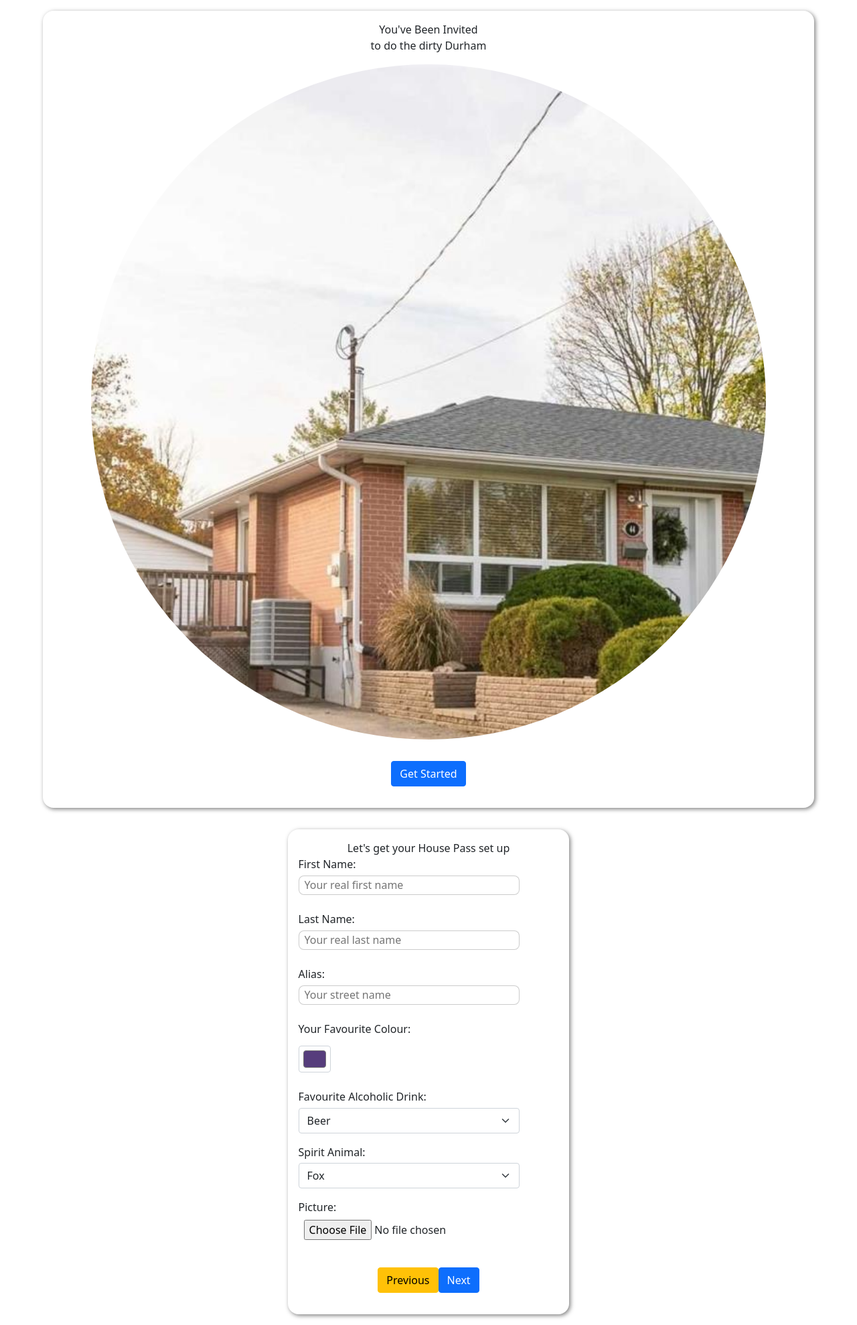
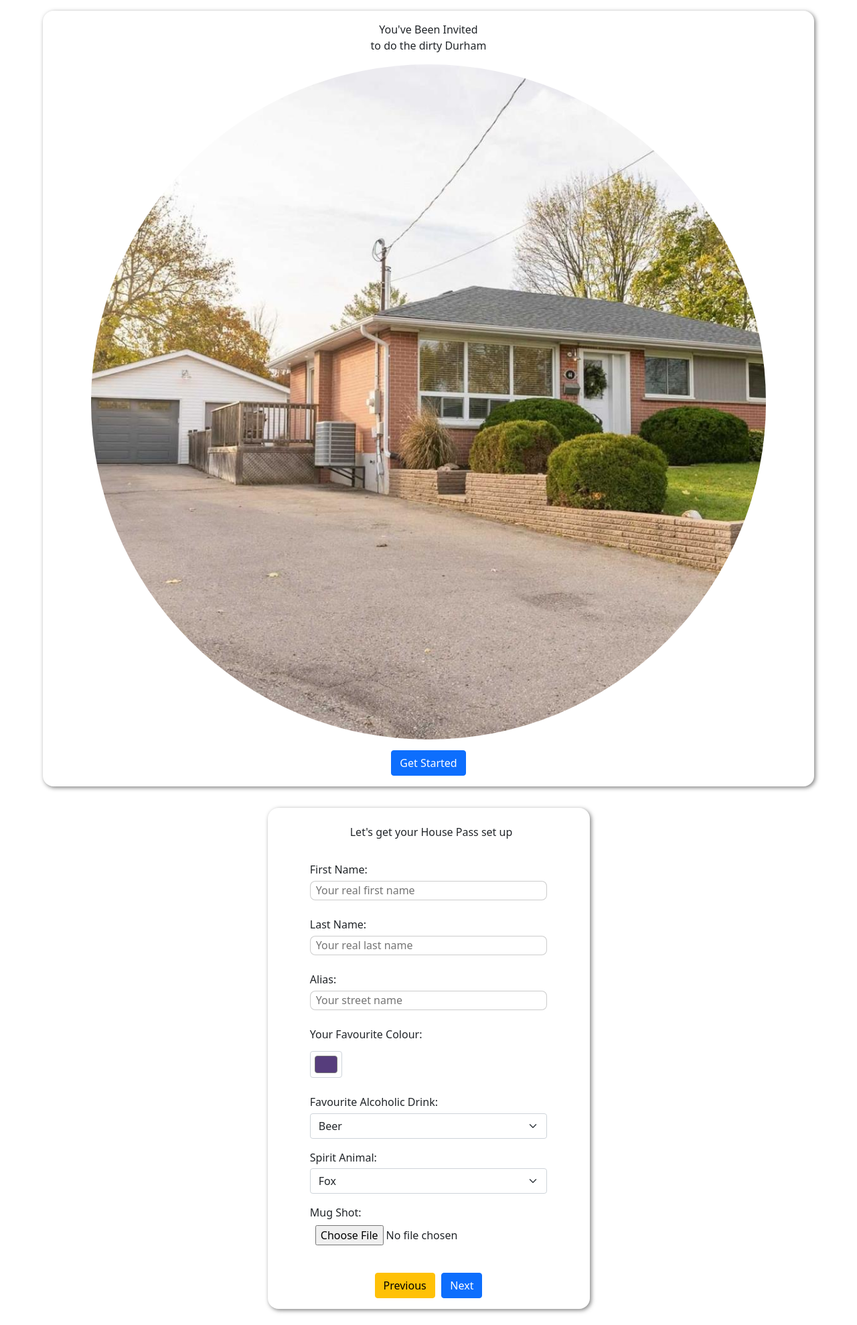
Before and after one commit to LoufaSupreme/housewarming, a Django app: page / in a window 1280 px wide. Shown: the whole page at 67% size. Run offline with Django 3.2, Linux system fonts and the light colour scheme; data that the repository does not hold is empty.

Commit message:
improved styling

```diff
--- a/polls/static/polls/styles.css
+++ b/polls/static/polls/styles.css
@@ -19,6 +19,7 @@ body {
     justify-content: center;
     align-items: center;
     max-width: 100vw;
+    /* background: rgb(0,20,20); */
 }
 
 .poll-container {
@@ -33,6 +34,25 @@ body {
     padding: 1rem;
 }
 
+.poll-question {
+    padding: 0.5rem 0 1rem 0.5rem;
+}
+
+.poll-choice-container {
+    padding: 1rem;
+    width: 100%;
+}
+
+.choice {
+    padding-bottom: 0.8rem;
+}
+
+.poll-img-container {
+    overflow: hidden;
+    border-radius: 2rem;
+    max-height: 80vw;
+}
+
 .poll-img-container.round {
     border-radius: 50%;
     max-width: 90%;
@@ -42,18 +62,26 @@ body {
     margin: 1rem 0;
 }
 
-img {
+#intro-img {
     object-fit: cover;
     transform: translateX(-15%);
     max-width: 150%;
-    aspect-ratio: 1 / 1;
+}
+
+.poll-img {
+    transform: translateY(-15%);
 }
 
 .btn-container {
     display: flex;
+    width: 100%;
     justify-content: center;
     align-items: center;
-    padding: 1rem 0;
+    padding: 0 0;
+}
+
+.btn {
+    margin: 0 0.3rem 0 0.3rem;
 }
 
 .main-header {
@@ -76,6 +104,7 @@ form {
 input {
     padding: 0.1rem 0.5rem 0.1rem 0.5rem ;
     margin-bottom: 0.5rem;
+    margin-right: 0.5rem;
     border-radius: 0.5rem;
     border: 1px solid rgba(0,0,0,0.2);
 }
--- a/polls/templates/polls/index.html
+++ b/polls/templates/polls/index.html
@@ -12,7 +12,7 @@
         <div class='poll-title'>You've Been Invited</div>
         <div class="poll-subtitle">to do the dirty Durham</div>
         <div class="poll-img-container round">
-            <img src="{% static 'polls/images/house.jpg' %}">
+            <img id="intro-img" src="{% static 'polls/images/house.jpg' %}">
         </div>
         <div class="poll-text"></div>
         <div class="btn-container">
@@ -22,7 +22,7 @@
 
     <div class="poll-container">
         <div class='poll-question'>Let's get your House Pass set up</div>
-        <div class="poll-choice-container">
+        <div class="poll-choice-container flex flex-col">
             <div class="input-container">
                 <label for="first_name">First Name:</label>
                 <input type="text" name="first_name" placeholder="Your real first name">
@@ -56,7 +56,7 @@
                 </select>
             </div>
             <div class="input-container">
-                <label for="picture">Picture:</label>
+                <label for="picture">Mug Shot:</label>
                 <input type="file" name="picture">
             </div>
         </div>
@@ -70,22 +70,23 @@
     {% for question in questions %}
     <div id="{{question.id}}" class="poll-container">
         <div class='poll-question'>{{ question.q_text }}</div>
-        <div class="poll-choice-container">
+        {% if question.image %}
+        <div class="poll-img-container">
+            <img class="poll-img" src="/static/polls/images/{{ question.image }}">
+        </div>
+        {% endif %}
+        <div class="poll-choice-container flex flex-col">
             {% for choice in question.choices.all %}
+            <div class="choice flex left-just">
                 {% if question.type == 'checkbox' %}
                 <input class="form-check-input" type="checkbox" value="{{choice.choice_text}}" name="{{choice.id}}">
                 {% else %}
                 <input class="form-check-input" type="radio" value="{{ choice.choice_text }}" id="{{ choice.id }}" name="{{ question.q_text }}">
                 {% endif %}
                 <label for="{{choice.id}}">{{choice.choice_text}}</label>
+            </div>
             {% endfor %}
         </div>
-        {% if question.image %}
-        <div class="poll-img-container">
-            <img src="/static/polls/images/{{ question.image }}">
-        </div>
-        {% endif %}
-        <div class="poll-text"></div>
         <div class="btn-container">
             <button class="btn btn-prev btn-warning">Previous</button>
             <button class="btn btn-next btn-primary">Next</button>
```
